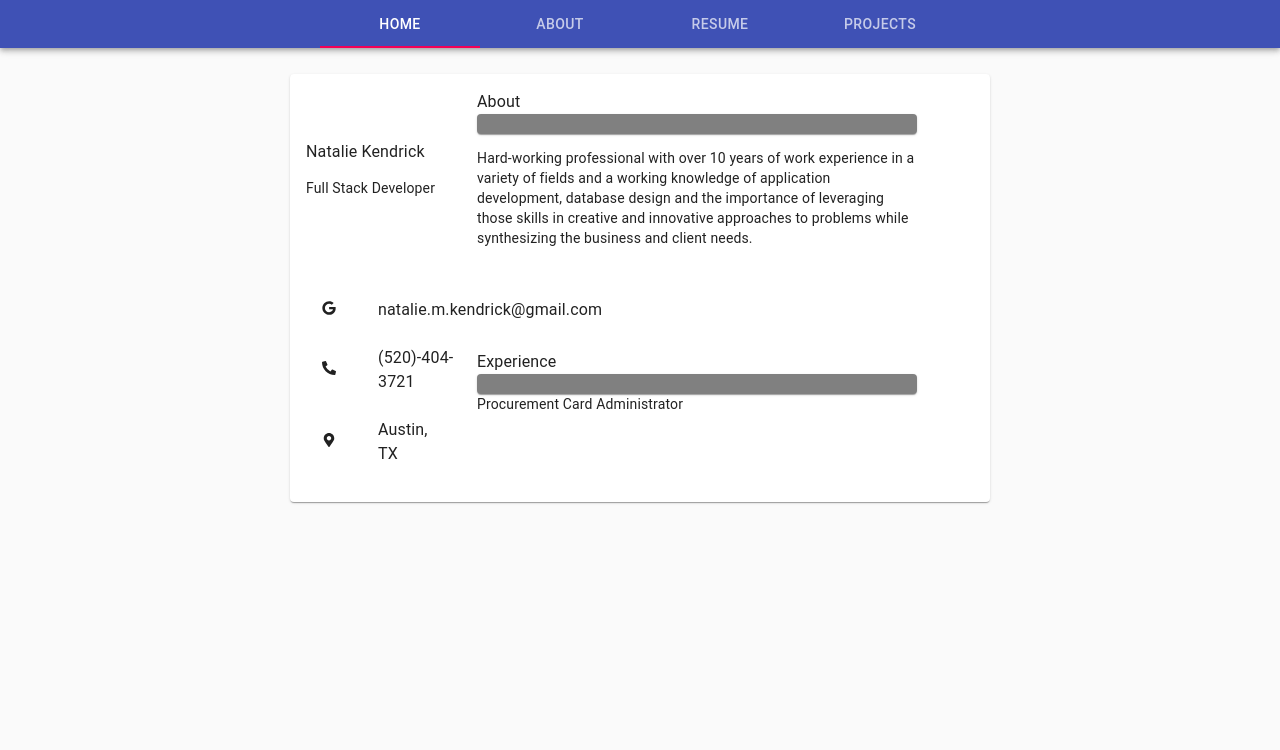
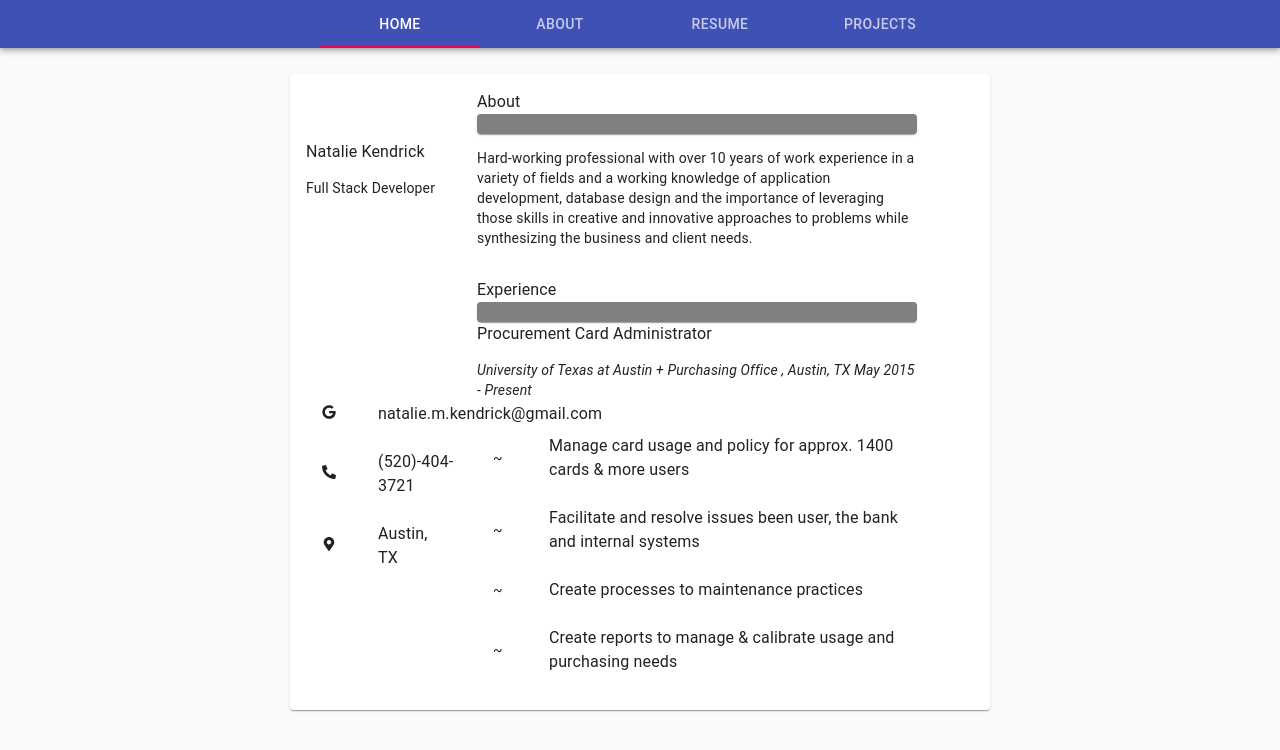
Before and after one commit to listenToRipley/nataliekendrick, a React (Create React App) app: page /resume in a window 1280 px wide. Shown: the top 750 px of the page. Built offline with nearby package versions, Linux system fonts and the light colour scheme.

Commit message:
one list added/

```diff
--- a/src/Components/Resume.js
+++ b/src/Components/Resume.js
@@ -91,7 +91,40 @@ const Resume = () => {
           item xs={8}>
             <Typography>Experience</Typography>
             <Paper className={classes.line}>.</Paper>
-            Procurement Card Administrator
+            <Typography>Procurement Card Administrator</Typography>
+            <p><em>University of Texas at Austin + Purchasing Office , Austin, TX
+May 2015 - Present</em></p>
+            <List>
+              <ListItem>
+                <ListItemAvatar>~</ListItemAvatar>
+                <ListItemText>
+                 Manage card usage and policy for approx. 1400  cards & more users
+                </ListItemText>
+              </ListItem>
+
+              <ListItem>
+                <ListItemAvatar>~</ListItemAvatar>
+                <ListItemText>
+                Facilitate and resolve issues been user, the bank and internal systems
+                </ListItemText>
+              </ListItem>
+
+              <ListItem>
+                <ListItemAvatar>~</ListItemAvatar>
+                <ListItemText>
+                 Create processes to maintenance practices
+                </ListItemText>
+              </ListItem>
+
+              <ListItem>
+                <ListItemAvatar>~</ListItemAvatar>
+                <ListItemText>
+                Create reports to manage & calibrate usage and purchasing needs
+                </ListItemText>
+              </ListItem>
+            </List>
+
+
           </Grid>
 
         </Grid>
```
